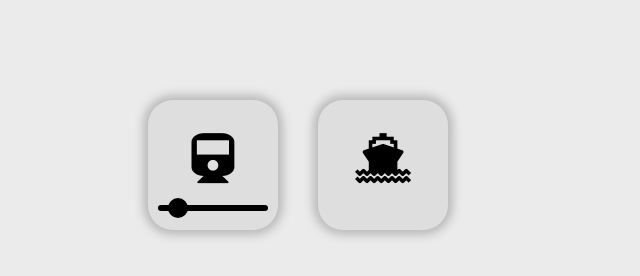
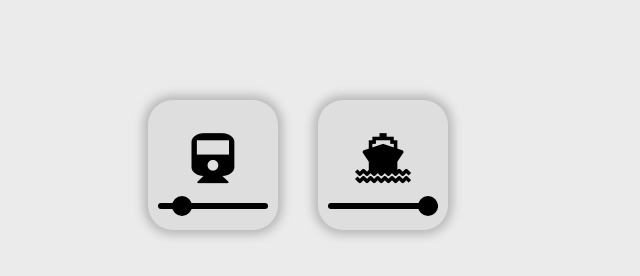
Before and after one commit to infuzo/noiseToWork, a plain HTML site: page index.html in a window 1280 px wide. Shown: the whole page, without its empty margins (0-640 px from the left). Drawn offline with Linux system fonts and the light colour scheme.

Commit message:
Implement moving of volume bar by mouse.

```diff
--- a/index.html
+++ b/index.html
@@ -70,9 +70,9 @@
 			border-radius: 3px;
 
 			box-sizing: border-box;
-			position: absolute;
-			left: 30px;
-			top: 125px;
+			position: relative;
+			left: 10px;
+			top: 15px;
 		}
 
 		.trackControlls .volumeCircle {
@@ -82,9 +82,9 @@
 			display: block;
 
 			box-sizing: border-box;
-			position: absolute;
-			top: 118px;
-			left: 40px;
+			position: relative;
+			top: -7px;
+			left: 0px;
 
 			background-color: black;
 			border-radius: 10px;
@@ -96,10 +96,12 @@
 	<div class="trackControlls">
 		<div id="controllTrain" class="oneTrackControllDisabled">
 			<i class="fa fa-train"></i>
-			<div class="volumeLine"></div>
-			<div class="volumeCircle"></div>
+			<div class="volumeLine"><div class="volumeCircle"></div></div>
+
 		</div><div id="controllWater" class="oneTrackControllDisabled">
 			<i class="fa fa-ship"></i>
+			<div class="volumeLine"><div class="volumeCircle"></div></div>
+
 		</div>
 	</div>
 
--- a/js/track.js
+++ b/js/track.js
@@ -1,6 +1,7 @@
 "use strict";
 
 const maxTimeToResetAudioPlayingTime = .44;
+const maxVolumeCircleStyleLeft = 90;
 
 function prepareAudioWithoutGaps(pathToFile) {
 	var audioFile = new Audio(pathToFile);
@@ -15,12 +16,17 @@ function prepareAudioWithoutGaps(pathToFile) {
 }
 
 class Track {
-	constructor(pathToFile, idOfHtmlControll, defaultVolue = 1.0) {
+	constructor(pathToFile, idOfHtmlControll, defaultVolume = 1.0) {
 		this.audioFile = prepareAudioWithoutGaps(pathToFile);
 		this.idOfHtmlControll = idOfHtmlControll;
 		this.isPlaying = false;
 
-		this.changeVolume(defaultVolue);
+		this.changingVolume = false;
+
+		this.startPositionX = 0;
+		this.startCircleLeft = 0;
+
+		this.changeVolume(defaultVolume);
 		bindUserControlls(this);
 	}
 
@@ -37,8 +43,11 @@ class Track {
 	changeVolume(newVolume) {
 		this.audioFile.volume = newVolume;
 	}
+
+
 }
 
+//todo: use consts for classes and ids
 function bindUserControlls(track) {
 	var controlNode = document.getElementById(track.idOfHtmlControll);
 
@@ -53,12 +62,32 @@ function bindUserControlls(track) {
 		}
 	});
 
+	var volumeLineNode = document.querySelector("#" + track.idOfHtmlControll + " ." + "volumeLine");
 	//Don't play or stop sound when user clicks on volume bar
-	for (var i = 0; i < controlNode.childNodes.length; i++)
-	{
-		var node = controlNode.childNodes[i];
-		if (node.className == "volumeLine" || node.className == "volumeCircle") {
-			node.addEventListener("click", (e) => e.stopPropagation());
-		}
+	volumeLineNode.addEventListener("click", (e) => e.stopPropagation());
+
+	var volumeCircleNode = document.querySelector("#" + track.idOfHtmlControll + " ." + "volumeCircle");
+	volumeCircleNode.style.left = Math.round(maxVolumeCircleStyleLeft * track.audioFile.volume) + "px";
+
+	volumeLineNode.addEventListener("mousedown", (e) => {
+		track.changingVolume = true;
+		track.startPositionX = e.clientX;
+		track.startCircleLeft = parseInt(volumeCircleNode.style.left);
+	});
+	volumeLineNode.addEventListener("mouseup", () => { track.changingVolume = false; });
+	volumeLineNode.addEventListener("mouseleave", () => { track.changingVolume = false; });
+
+	volumeLineNode.addEventListener("mousemove", (e) => changingVolumeByControl(e, track));
+}
+
+function changingVolumeByControl(event, track) {
+	if (track.changingVolume) {
+		var circle = document.querySelector("#" + track.idOfHtmlControll + " ." + "volumeCircle"); //todo: cache to track object
+
+		//todo: numbers to consts
+		var newLeft = track.startCircleLeft + (event.clientX - track.startPositionX);
+		if (newLeft < 0) { newLeft = 0; }
+		if (newLeft > 90) { newLeft = 90; }
+		circle.style.left = (newLeft) + "px";
 	}
 }
```
